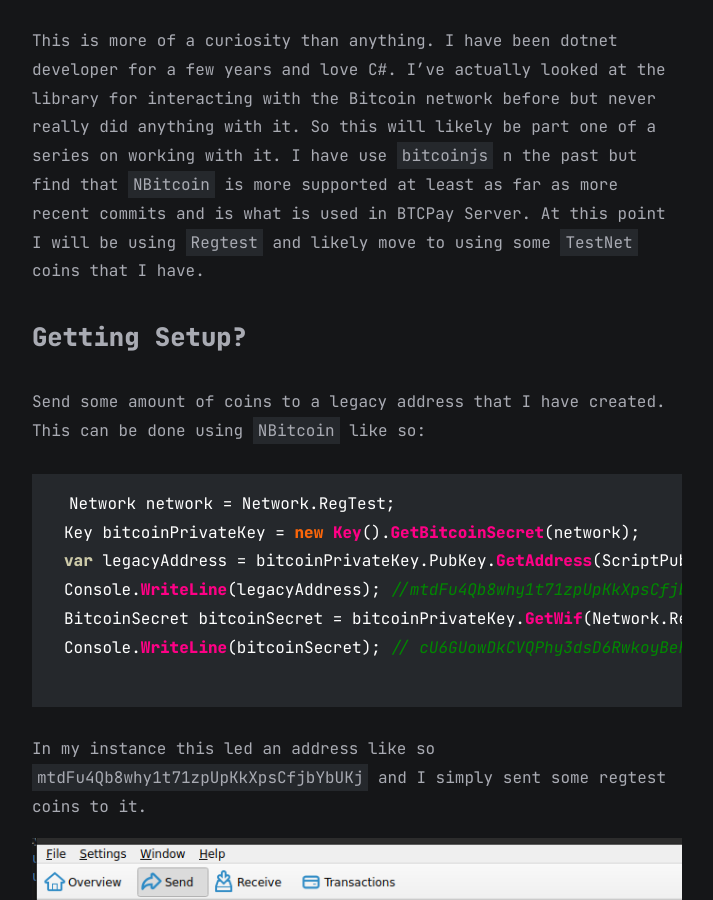
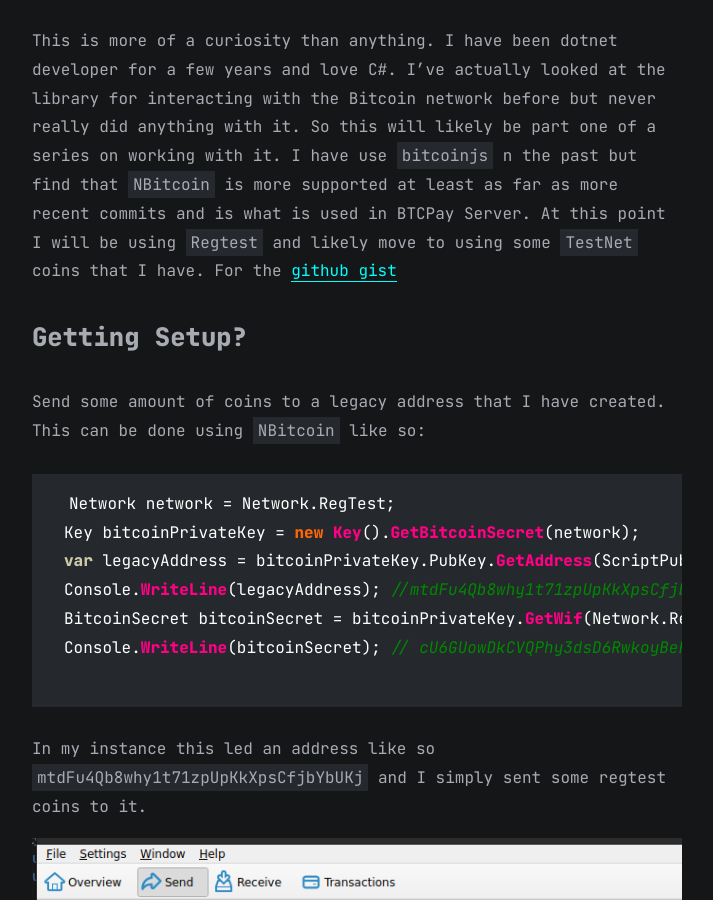
Before and after one commit to shoupn/nodlAndhodl.github.io, a Jekyll site: the page built from all_collections/_posts/2024-07-02-nbitcoin-legacy-txn.md, in a window 1280 px wide and 900 px high, scrolled down 817 px. Shown: the whole window, without its empty margins (283-996 px from the left). Built offline with Jekyll 4.4.1, drawn with Linux system fonts in a browser that asks for light colours.

Commit message:
adding in gist

```diff
--- a/all_collections/_posts/2024-07-02-nbitcoin-legacy-txn.md
+++ b/all_collections/_posts/2024-07-02-nbitcoin-legacy-txn.md
@@ -9,7 +9,7 @@ categories: ["programming", "bitcoin", "NBitcoin"]
 
 ### Sending to a Legacy Address from NBitcoin
 
-This is more of a curiosity than anything. I have been dotnet developer for a few years and love C#. I've actually looked at the library for interacting with the Bitcoin network before but never really did anything with it. So this will likely be part one of a series on working with it. I have use `bitcoinjs` n the past but find that `NBitcoin` is more supported at least as far as more recent commits and is what is used in BTCPay Server. At this point I will be using `Regtest` and likely move to using some `TestNet` coins that I have.
+This is more of a curiosity than anything. I have been dotnet developer for a few years and love C#. I've actually looked at the library for interacting with the Bitcoin network before but never really did anything with it. So this will likely be part one of a series on working with it. I have use `bitcoinjs` n the past but find that `NBitcoin` is more supported at least as far as more recent commits and is what is used in BTCPay Server. At this point I will be using `Regtest` and likely move to using some `TestNet` coins that I have. For the [github gist](https://gist.github.com/nodlAndHodl/43306e4e9bc069f41eb5f68cf298c2eb)
 
 ### Getting Setup?
 
```
